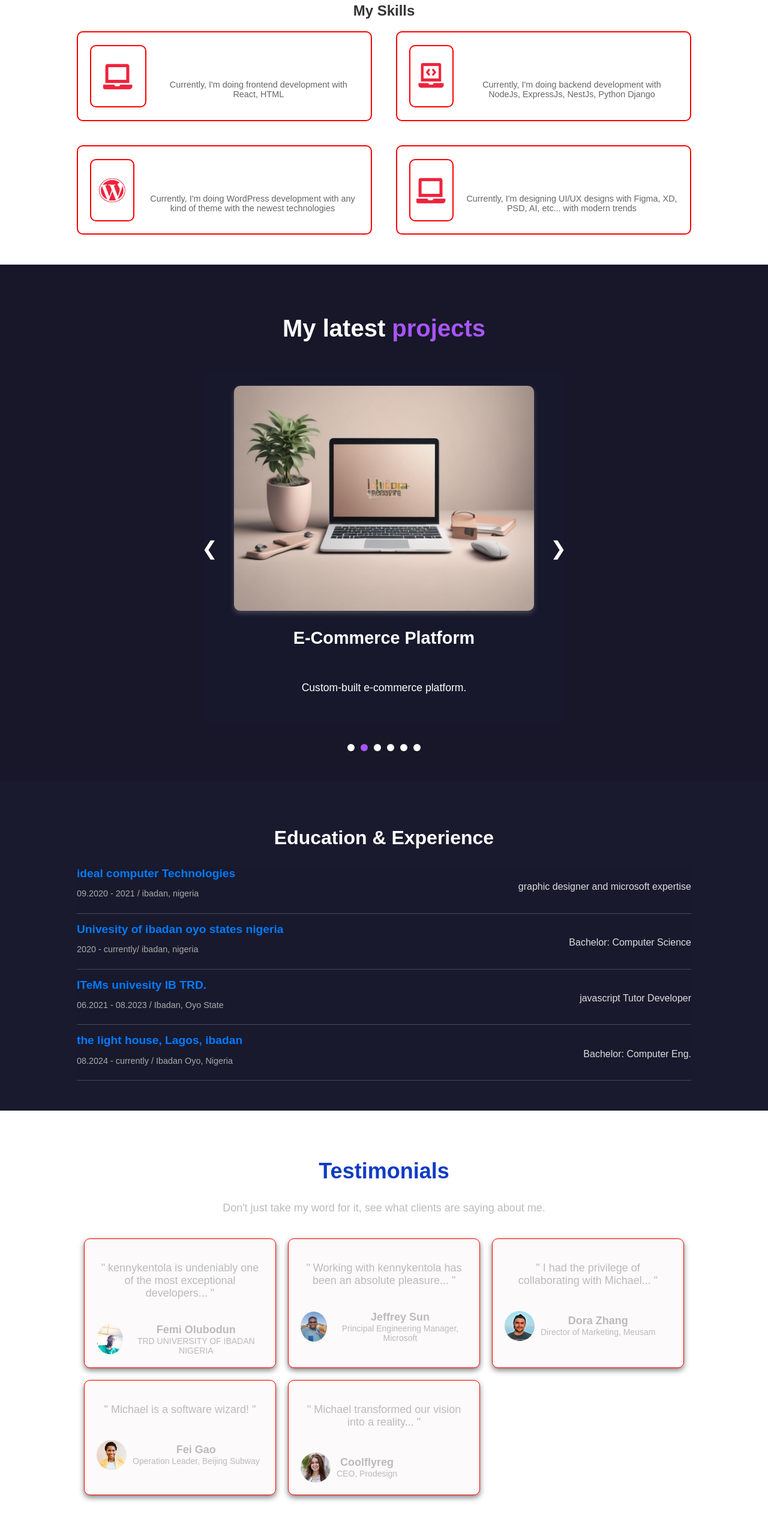
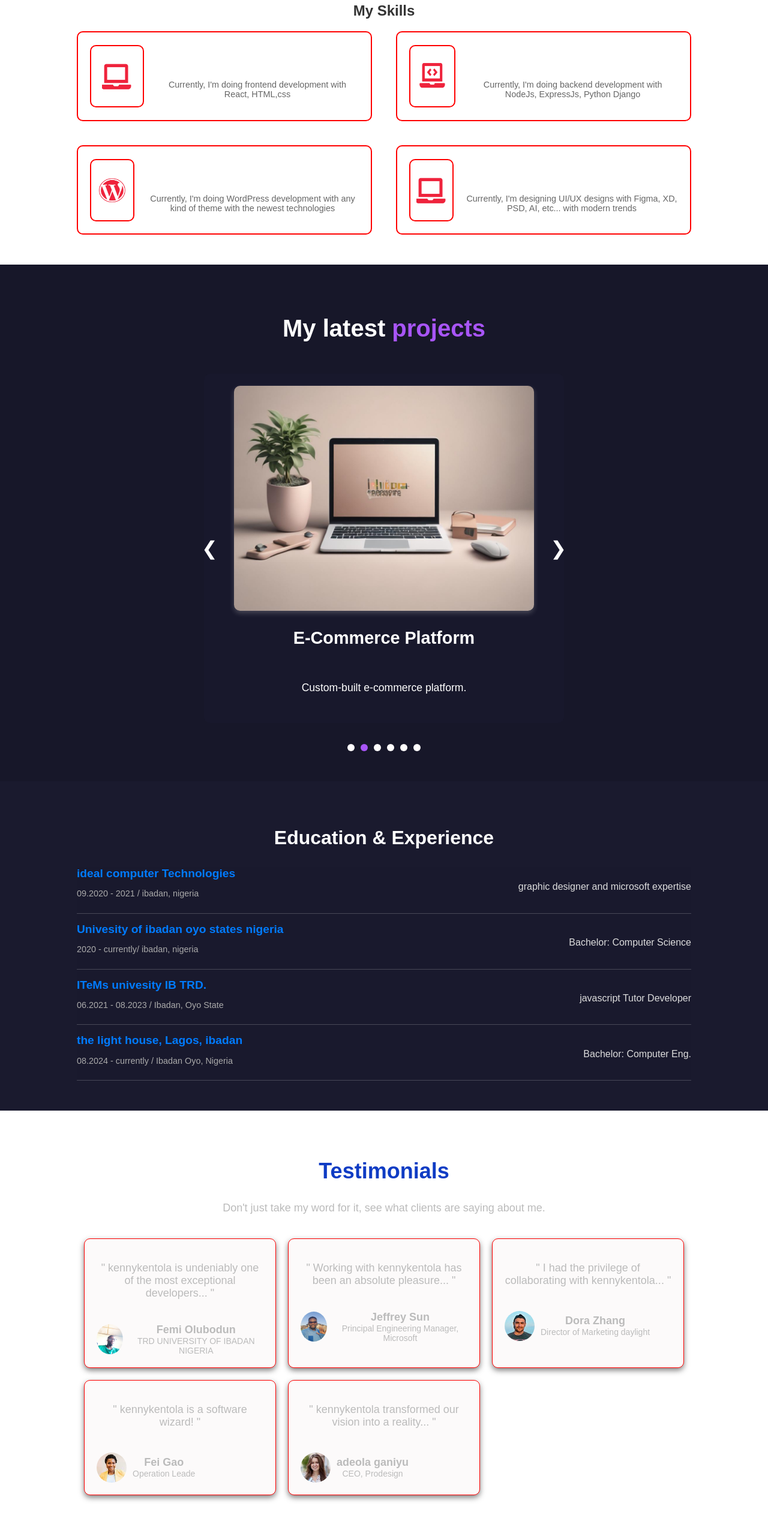
Before and after one commit to kennykentola/kennykentola.github.io, a React (Create React App) app in the folder frontend/: page / in a window 1280 px wide. Shown: the part 1700-4240 px from the top of the page at 60% size. Built offline with nearby package versions, Linux system fonts and the light colour scheme.

Commit message:
Fixed vercel.json and package.json

```diff
--- a/frontend/src/components/Skills.jsx
+++ b/frontend/src/components/Skills.jsx
@@ -12,13 +12,13 @@ const skillsData = [
     id: 1,
     icon: frontendIcon,
     title: "Front-End Development",
-    description: "Currently, I'm doing frontend development with React, HTML",
+    description: "Currently, I'm doing frontend development with React, HTML,css",
   },
   {
     id: 2,
     icon: backendIcon,
     title: "Back-End Development",
-    description: "Currently, I'm doing backend development with NodeJs, ExpressJs, NestJs, Python Django",
+    description: "Currently, I'm doing backend development with NodeJs, ExpressJs, Python Django",
   },
   {
     id: 3,
--- a/frontend/src/components/Testimonials.jsx
+++ b/frontend/src/components/Testimonials.jsx
@@ -23,22 +23,22 @@ const testimonialsData = [
   },
   {
     id: 3,
-    text: "I had the privilege of collaborating with Michael...",
+    text: "I had the privilege of collaborating with kennykentola...",
     name: "Dora Zhang",
-    position: "Director of Marketing, Meusam",
+    position: "Director of Marketing daylight",
     assets: doraImg,
   },
   {
     id: 4,
-    text: "Michael is a software wizard!",
+    text: "kennykentola is a software wizard!",
     name: "Fei Gao",
-    position: "Operation Leader, Beijing Subway",
+    position: "Operation Leade",
     assets: feiImg,
   },
   {
     id: 5,
-    text: "Michael transformed our vision into a reality...",
-    name: "Coolflyreg",
+    text: "kennykentola transformed our vision into a reality...",
+    name: "adeola ganiyu",
     position: "CEO, Prodesign",
     assets: coolflyregImg,
   },
```
